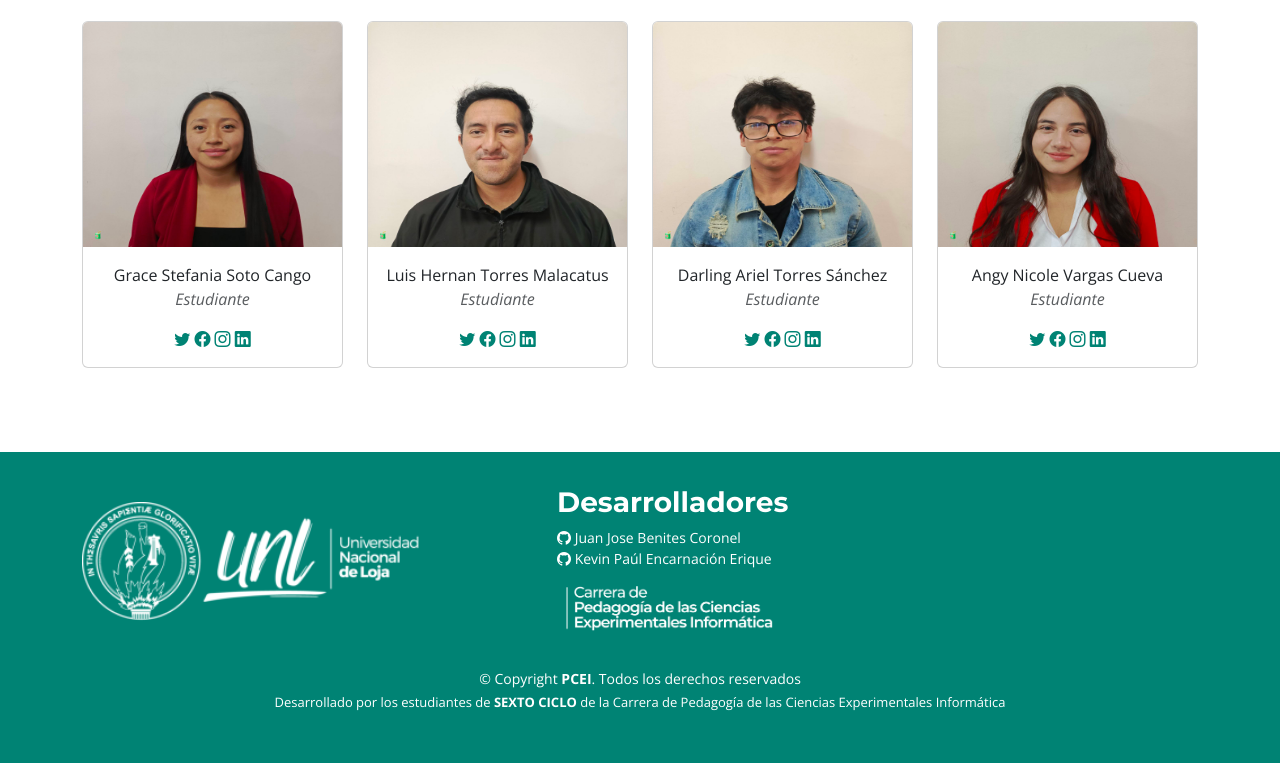
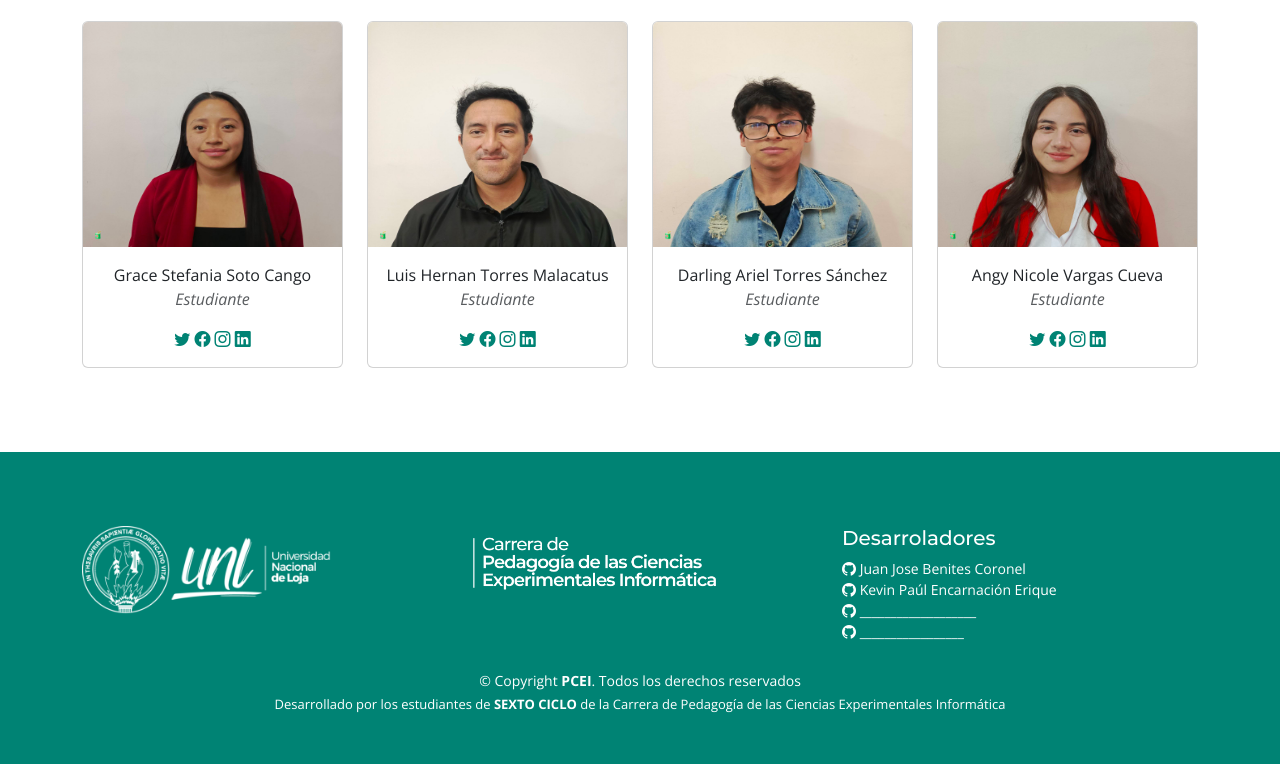
Before and after one commit to JnBenites/reasexto, a plain HTML site: page index.html in a window 1280 px wide. Shown: the part 4502-5266 px from the top of the page. Drawn offline with nearby package versions, Linux system fonts and the light colour scheme.

Commit message:
change footer

```diff
--- a/index.html
+++ b/index.html
@@ -122,7 +122,7 @@
   <main id="main">
     <!-- ======= Our Services Section ======= -->
     <section id="services" class="services sections-bg">
-      <div class="container" data-aos="fade-up">
+      <div class="container" data-aos="">
 
         <div class="section-header">
           <h2>Recursos Educativos Sexto Ciclo</h2>
@@ -752,26 +752,34 @@
 <!-- footer 2 -->
 <footer id="footer" class="footer">
   <div class="container">
-      <div class="row gy-4">
-          <div class="col-lg-5 col-md-12 footer-info text-start">
-          <img src="logo_unl2.png" class="img-fluid rounded mb-2" alt="logo-unl" width="75%">
-              <div class="mt-1 mb-3">
-              </div>
+      <div class="row py-4 text-center">
+          <div class="col-lg-4 col-md-4  col-sm-6 footer-info text-start">
+
+              <img src="./assets/img/logo_unl2.png" class="img-fluid rounded mb-2" alt="Logo UNL" width="70%">
+
           </div>
+          <div class="col-lg-4 col-md-4 col-sm-6 footer-info text-start">
 
-          <div class="col-lg-5 col-md-12 footer-info">
-            <h3 class="logo d-flex align-items-center"><strong>Desarrolladores</strong></h3>
-            <div class="justify-end">
+              <img src="./assets/img/logo_pcei.png" class="img-fluid rounded mb-2" alt="Carrera pedagogía de las Ciencias Experimentales" width="75%">
+
+          </div>
+          <div class="col-lg-4 col-md-4  col-sm-12 footer-info text-start">
+            <h5>Desarroladores</h5>
+
               <a href="https://github.com/JnBenites" class="github" target="_blank"><i class="bi bi-github" style="color: #fff;"></i></a>
               Juan Jose Benites Coronel
               <br>
               <a href="https://github.com/Sukeedori" class="github" target="_blank"><i class="bi bi-github" style="color: #fff;"></i></a>
               Kevin Paúl Encarnación Erique
               <br>
-            </div>
-            <img src="logo_pcei.png" class="img-fluid rounded mb-2 mt-2" alt="logo-pcei" width="50%">
-            <div class="mt-1 mb-3">
-            </div>
+              <a href="https://github.com/Sukeedori" class="github" target="_blank"><i class="bi bi-github" style="color: #fff;"></i></a>
+              ___________________
+              <br>
+              <a href="https://github.com/Sukeedori" class="github" target="_blank"><i class="bi bi-github" style="color: #fff;"></i></a>
+              _________________
+              <br>
+
+          </div>
           </div>
       </div>
   </div>
```
Also changed, not shown: assets/img/competenciasd.jpg (added), assets/img/logo_pcei.png (renamed from logo_pcei.png), assets/img/logo_unl2.png (renamed from logo_unl2.png).
